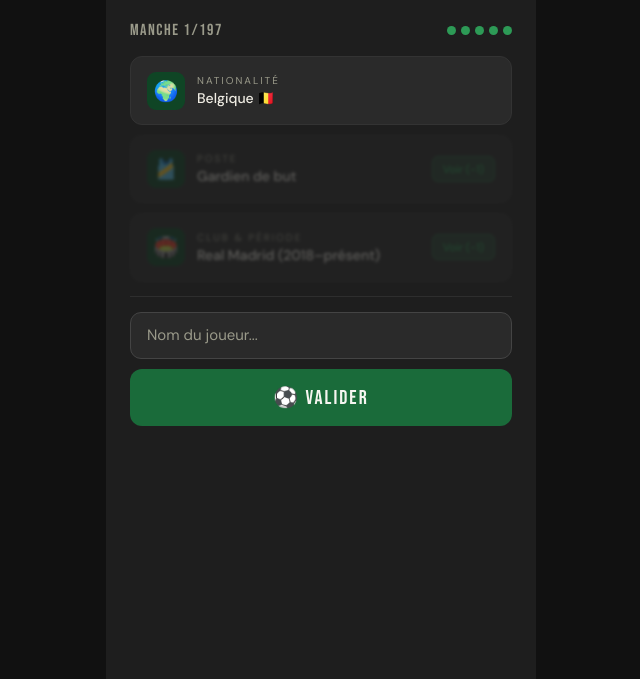
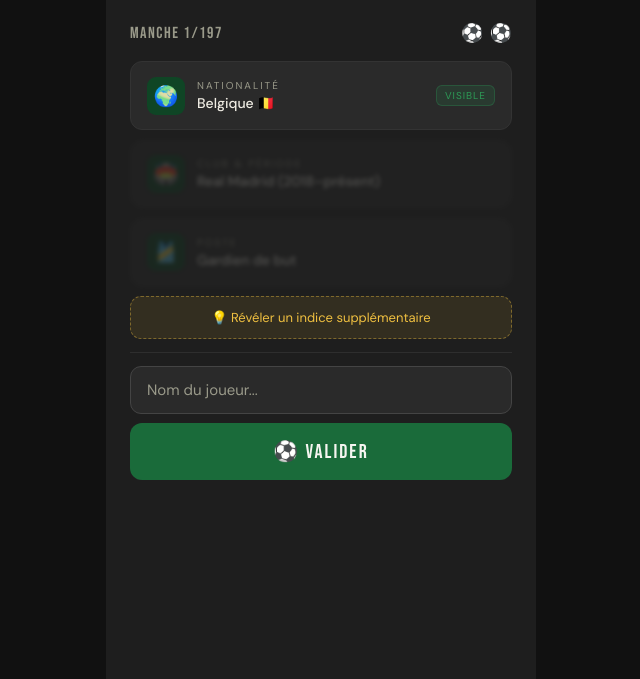
Before and after one commit to anaisha08/footguessr, a plain HTML site: page index.html in a window 1280 px wide. Both pictures are taken after a click on the button "⚽ Lancer la partie". Shown: the part 121-800 px from the top of the page, without its empty margins (319-959 px from the left). Drawn offline with Linux system fonts and the light colour scheme.

Commit message:
change rules

```diff
--- a/index.html
+++ b/index.html
@@ -57,21 +57,35 @@
     .btn-primary:hover{background:var(--green-light);}
     .btn-primary:active{transform:scale(0.98);}
 
+    .btn-secondary{width:100%;background:transparent;border:1px solid #444;border-radius:12px;padding:0.85rem;font-family:'DM Sans',sans-serif;font-size:14px;color:var(--text-muted);cursor:pointer;margin-top:0.7rem;transition:border-color 0.15s,color 0.15s;}
+    .btn-secondary:hover{border-color:#666;color:var(--text);}
+
+    /* GAME */
     .round-bar{display:flex;align-items:center;justify-content:space-between;margin-bottom:1rem;}
     .round-label{font-family:'Bebas Neue',sans-serif;font-size:16px;letter-spacing:1.5px;color:var(--text-muted);}
-    .lives-wrap{display:flex;gap:5px;}
-    .life-dot{width:9px;height:9px;border-radius:50%;background:var(--green-light);transition:background 0.25s;}
-    .life-dot.used{background:#3a3a3a;}
 
-    .clue-card{background:var(--surface2);border-radius:12px;padding:0.9rem 1rem;margin-bottom:0.6rem;display:flex;align-items:center;gap:12px;border:1px solid #333;transition:opacity 0.3s,filter 0.3s;}
-    .clue-card.locked{opacity:0.3;filter:blur(1.5px);pointer-events:none;}
+    /* Essais visuels : 2 balles */
+    .tries-wrap{display:flex;gap:6px;align-items:center;}
+    .try-ball{font-size:18px;transition:filter 0.25s,opacity 0.25s;}
+    .try-ball.used{filter:grayscale(1);opacity:0.3;}
+
+    .clue-card{background:var(--surface2);border-radius:12px;padding:0.9rem 1rem;margin-bottom:0.6rem;display:flex;align-items:center;gap:12px;border:1px solid #333;transition:opacity 0.35s,filter 0.35s;}
+    .clue-card.locked{opacity:0.25;filter:blur(2px);pointer-events:none;}
     .clue-icon{width:38px;height:38px;background:var(--green-dark);border-radius:9px;display:flex;align-items:center;justify-content:center;font-size:20px;flex-shrink:0;}
     .clue-label{font-size:10px;letter-spacing:2px;text-transform:uppercase;color:var(--text-muted);margin-bottom:2px;}
     .clue-value{font-size:14px;font-weight:500;line-height:1.3;}
-    .reveal-btn{margin-left:auto;flex-shrink:0;background:rgba(45,154,86,0.2);border:1px solid rgba(45,154,86,0.4);border-radius:7px;padding:5px 10px;font-size:11px;color:var(--green-light);cursor:pointer;font-family:'DM Sans',sans-serif;font-weight:500;}
-    .reveal-btn:hover{background:rgba(45,154,86,0.35);}
 
-    .divider{height:1px;background:#2e2e2e;margin:0.9rem 0;}
+    /* Badge "indice visible" */
+    .clue-badge{margin-left:auto;flex-shrink:0;font-size:10px;letter-spacing:1px;text-transform:uppercase;color:var(--green-light);background:rgba(45,154,86,0.15);border:1px solid rgba(45,154,86,0.3);border-radius:6px;padding:3px 8px;}
+
+    /* Bouton révéler indice — unique */
+    .reveal-area{margin-bottom:0.8rem;}
+    .reveal-btn-big{width:100%;background:rgba(240,192,64,0.1);border:1px dashed rgba(240,192,64,0.4);border-radius:11px;padding:0.75rem;font-family:'DM Sans',sans-serif;font-size:13px;color:var(--gold);cursor:pointer;transition:background 0.15s;display:flex;align-items:center;justify-content:center;gap:8px;}
+    .reveal-btn-big:hover{background:rgba(240,192,64,0.18);}
+    .reveal-btn-big:disabled{opacity:0.35;cursor:not-allowed;}
+    .reveal-btn-big.used{opacity:0.3;cursor:not-allowed;border-style:solid;}
+
+    .divider{height:1px;background:#2e2e2e;margin:0.8rem 0;}
 
     #g-input{width:100%;background:var(--surface2);border:1.5px solid #444;border-radius:11px;padding:0.8rem 1rem;font-size:15px;color:var(--text);font-family:'DM Sans',sans-serif;outline:none;transition:border-color 0.2s;margin-bottom:0.6rem;}
     #g-input:focus{border-color:var(--green-light);}
@@ -91,15 +105,13 @@
     .result-emoji{font-size:36px;margin-bottom:6px;}
     .result-title{font-family:'Bebas Neue',sans-serif;font-size:22px;letter-spacing:2px;color:var(--gold);}
     .result-player{font-size:13px;color:rgba(245,245,240,0.75);margin-top:5px;}
-    .btn-gold{margin-top:12px;background:var(--gold);border:none;border-radius:9px;padding:0.65rem 1.5rem;font-family:'Bebas Neue',sans-serif;font-size:17px;letter-spacing:1.5px;color:var(--green-dark);cursor:pointer;}
-    .btn-gold:hover{background:#e8b830;}
+    .result-btns{display:flex;gap:8px;justify-content:center;margin-top:12px;}
+    .btn-gold{background:var(--gold);border:none;border-radius:9px;padding:0.65rem 1.5rem;font-family:'Bebas Neue',sans-serif;font-size:17px;letter-spacing:1.5px;color:var(--green-dark);cursor:pointer;}
+    .btn-ghost{background:transparent;border:1px solid rgba(240,192,64,0.4);border-radius:9px;padding:0.65rem 1rem;font-family:'DM Sans',sans-serif;font-size:13px;color:var(--gold);cursor:pointer;}
 
     .loading-screen{display:flex;flex-direction:column;align-items:center;justify-content:center;padding:3rem 1.5rem;text-align:center;}
     .spinner{width:44px;height:44px;border:3px solid var(--surface3);border-top-color:var(--green-light);border-radius:50%;animation:spin 0.8s linear infinite;margin-bottom:1rem;}
     @keyframes spin{to{transform:rotate(360deg);}}
-
-    .btn-secondary{width:100%;background:transparent;border:1px solid #444;border-radius:12px;padding:0.85rem;font-family:'DM Sans',sans-serif;font-size:14px;color:var(--text-muted);cursor:pointer;margin-top:0.7rem;transition:border-color 0.15s,color 0.15s;}
-    .btn-secondary:hover{border-color:#666;color:var(--text);}
   </style>
 </head>
 <body>
@@ -125,7 +137,7 @@
   <!-- Menu -->
   <div id="screen-menu" class="screen">
     <div class="section-title">🎯 Choisir une époque</div>
-    <div class="section-sub">Filtre les joueurs par génération ou joue avec tous !</div>
+    <div class="section-sub">2 essais par joueur · 1 indice révélable · Indice de départ aléatoire</div>
     <div class="era-grid">
       <button class="era-btn selected" onclick="selectEra('all',this)"><span class="era-icon">🌍</span>Toutes</button>
       <button class="era-btn" onclick="selectEra('classic',this)"><span class="era-icon">🏆</span>Classiques</button>
@@ -147,43 +159,63 @@
   <div id="screen-game" class="screen">
     <div class="round-bar">
       <div class="round-label" id="round-label">Manche 1</div>
-      <div class="lives-wrap" id="lives-wrap"></div>
+      <div class="tries-wrap" id="tries-wrap"></div>
     </div>
-    <div class="clue-card" id="gc1">
-      <div class="clue-icon">🌍</div>
-      <div><div class="clue-label">Nationalité</div><div class="clue-value" id="gc1-val">—</div></div>
+
+    <!-- 3 indices, ordre aléatoire -->
+    <div class="clue-card" id="gc-a">
+      <div class="clue-icon" id="gc-a-icon">🌍</div>
+      <div><div class="clue-label" id="gc-a-label">Indice</div><div class="clue-value" id="gc-a-val">—</div></div>
+      <div class="clue-badge">visible</div>
     </div>
-    <div class="clue-card locked" id="gc2">
-      <div class="clue-icon">🎽</div>
-      <div><div class="clue-label">Poste</div><div class="clue-value" id="gc2-val">—</div></div>
-      <button class="reveal-btn" onclick="revealClue(2)">Voir (−1)</button>
+    <div class="clue-card locked" id="gc-b">
+      <div class="clue-icon" id="gc-b-icon">🎽</div>
+      <div><div class="clue-label" id="gc-b-label">Indice</div><div class="clue-value" id="gc-b-val">—</div></div>
     </div>
-    <div class="clue-card locked" id="gc3">
-      <div class="clue-icon">🏟️</div>
-      <div><div class="clue-label">Club & Période</div><div class="clue-value" id="gc3-val">—</div></div>
-      <button class="reveal-btn" onclick="revealClue(3)">Voir (−1)</button>
+    <div class="clue-card locked" id="gc-c">
+      <div class="clue-icon" id="gc-c-icon">🏟️</div>
+      <div><div class="clue-label" id="gc-c-label">Indice</div><div class="clue-value" id="gc-c-val">—</div></div>
     </div>
+
+    <!-- Bouton révéler unique -->
+    <div class="reveal-area">
+      <button class="reveal-btn-big" id="reveal-btn" onclick="revealClue()">
+        💡 Révéler un indice supplémentaire
+      </button>
+    </div>
+
     <div class="divider"></div>
+
     <input id="g-input" type="text" placeholder="Nom du joueur..." autocomplete="off"
       oninput="onInput(this.value)"
       onkeydown="if(event.key==='Enter')submitGuess()"/>
     <div class="suggestions" id="g-sug"></div>
     <button class="btn-primary" onclick="submitGuess()">⚽ Valider</button>
+
     <div style="margin-top:0.9rem;" id="attempts-list"></div>
     <div id="result-wrap"></div>
   </div>
 </div>
 
 <script>
+// Définition des 3 indices possibles
+const CLUE_DEFS = [
+  { key:'country', icon:'🌍', label:'Nationalité' },
+  { key:'position', icon:'🎽', label:'Poste' },
+  { key:'club',    icon:'🏟️', label:'Club & Période' }
+];
+
 const BEST_KEY = 'fg_best';
 let ALL_PLAYERS = [];
 let state = {
   era:'all', pool:[], order:[], round:0,
-  score:0, lives:5, livesMax:5,
-  solved:false, failed:false, current:null, started:false
+  score:0, tries:2, triesMax:2,
+  solved:false, failed:false, current:null,
+  started:false,
+  clueOrder:[],   // ordre des 3 indices pour cette manche [0,1,2] mélangé
+  revealed:false  // l'indice bonus a-t-il été révélé ?
 };
 
-// Chargement du JSON
 async function loadPlayers() {
   try {
     const res = await fetch('./players.json');
@@ -234,121 +266,157 @@ function startGame() {
   loadRound();
 }
 
-function continueGame() {
-  showScreen('screen-game');
-}
+function continueGame() { showScreen('screen-game'); }
 
 function loadRound() {
   const idx = state.order[state.round % state.order.length];
   state.current = state.pool[idx];
-  state.lives = state.livesMax;
-  state.solved = false; state.failed = false;
+  state.tries = state.triesMax;
+  state.solved = false;
+  state.failed = false;
+  state.revealed = false;
 
-  document.getElementById('gc1-val').textContent = state.current.country;
-  document.getElementById('gc2-val').textContent = state.current.position;
-  document.getElementById('gc3-val').textContent = state.current.club;
-  document.getElementById('gc2').classList.add('locked');
-  document.getElementById('gc3').classList.add('locked');
+  // Ordre aléatoire des indices
+  state.clueOrder = shuffle([0, 1, 2]);
+
+  // Remplir les 3 slots (a = visible, b et c = cachés)
+  renderClues();
+
+  // Reset UI
+  document.getElementById('gc-b').classList.add('locked');
+  document.getElementById('gc-c').classList.add('locked');
   document.getElementById('attempts-list').innerHTML = '';
   document.getElementById('result-wrap').innerHTML = '';
   document.getElementById('g-input').value = '';
   document.getElementById('g-input').disabled = false;
   document.getElementById('g-sug').style.display = 'none';
+
+  const revBtn = document.getElementById('reveal-btn');
+  revBtn.disabled = false;
+  revBtn.classList.remove('used');
+  revBtn.innerHTML = '💡 Révéler un indice supplémentaire';
+
   document.getElementById('round-label').textContent = `Manche ${state.round+1}/${state.pool.length}`;
   document.getElementById('prog-fill').style.width = `${(state.round/state.pool.length)*100}%`;
   document.getElementById('score-pill').textContent = `Score : ${state.score}`;
   document.getElementById('pool-pill').textContent = `Pool : ${state.pool.length} joueurs`;
-  updateLives();
+  updateTries();
 }
 
-function updateLives() {
-  const w = document.getElementById('lives-wrap');
+function renderClues() {
+  const p = state.current;
+  const slots = ['a','b','c'];
+  slots.forEach((slot, i) => {
+    const def = CLUE_DEFS[state.clueOrder[i]];
+    document.getElementById(`gc-${slot}-icon`).textContent = def.icon;
+    document.getElementById(`gc-${slot}-label`).textContent = def.label;
+    document.getElementById(`gc-${slot}-val`).textContent = p[def.key];
+  });
+}
+
+function updateTries() {
+  const w = document.getElementById('tries-wrap');
   w.innerHTML = '';
-  for(let i=0;i<state.livesMax;i++){
-    const d=document.createElement('div');
-    d.className='life-dot'+(i>=state.lives?' used':'');
-    w.appendChild(d);
+  for(let i=0;i<state.triesMax;i++){
+    const ball = document.createElement('span');
+    ball.className = 'try-ball' + (i >= state.tries ? ' used' : '');
+    ball.textContent = '⚽';
+    w.appendChild(ball);
   }
 }
 
-function revealClue(n) {
-  if(state.lives<=1||state.solved||state.failed)return;
-  state.lives--;
-  document.getElementById(`gc${n}`).classList.remove('locked');
-  updateLives();
+// Révèle le 2ème indice (slot b) — 1 seul droit
+function revealClue() {
+  if(state.revealed || state.solved || state.failed) return;
+  state.revealed = true;
+  document.getElementById('gc-b').classList.remove('locked');
+  const btn = document.getElementById('reveal-btn');
+  btn.disabled = true;
+  btn.classList.add('used');
+  btn.innerHTML = '✅ Indice révélé';
 }
 
-function norm(s){return s.toLowerCase().normalize('NFD').replace(/[\u0300-\u036f]/g,'').trim();}
+function norm(s){ return s.toLowerCase().normalize('NFD').replace(/[\u0300-\u036f]/g,'').trim(); }
 
 function onInput(val) {
-  const sug=document.getElementById('g-sug');
+  const sug = document.getElementById('g-sug');
   if(!val.trim()){sug.style.display='none';return;}
-  const n=norm(val);
-  const matches=[...new Set(state.pool.map(p=>p.name))].filter(name=>norm(name).includes(n)).slice(0,6);
+  const n = norm(val);
+  const matches = [...new Set(state.pool.map(p=>p.name))].filter(name=>norm(name).includes(n)).slice(0,6);
   if(!matches.length){sug.style.display='none';return;}
-  sug.innerHTML=matches.map(m=>`<div class="sug-item" onclick="pickSug('${m.replace(/'/g,"\\'")}')">${m}</div>`).join('');
-  sug.style.display='block';
+  sug.innerHTML = matches.map(m=>`<div class="sug-item" onclick="pickSug('${m.replace(/'/g,"\\'")}')">${m}</div>`).join('');
+  sug.style.display = 'block';
 }
 
 function pickSug(name){
-  document.getElementById('g-input').value=name;
-  document.getElementById('g-sug').style.display='none';
+  document.getElementById('g-input').value = name;
+  document.getElementById('g-sug').style.display = 'none';
 }
 
 function submitGuess(){
-  if(state.solved||state.failed)return;
-  const val=document.getElementById('g-input').value.trim();
-  if(!val)return;
-  document.getElementById('g-sug').style.display='none';
-  const nv=norm(val);
-  const answers=state.current.answers||[norm(state.current.name)];
-  const correct=answers.some(a=>norm(a)===nv);
-  const close=!correct&&answers.some(a=>{const na=norm(a);return na.includes(nv)||nv.includes(na.split(' ').pop());});
+  if(state.solved || state.failed) return;
+  const val = document.getElementById('g-input').value.trim();
+  if(!val) return;
+  document.getElementById('g-sug').style.display = 'none';
 
-  const item=document.createElement('div');
-  item.className='attempt-row';
-  item.innerHTML=correct
-    ?`<span style="font-size:16px">✅</span><span style="color:#2d9a56">${val}</span>`
-    :close
-    ?`<span style="font-size:16px">🟡</span><span style="color:#f0c040">${val}</span><span style="font-size:11px;color:#666;margin-left:4px">(proche !)</span>`
-    :`<span style="font-size:16px">❌</span><span style="color:#e03535">${val}</span>`;
+  const nv = norm(val);
+  const answers = state.current.answers || [norm(state.current.name)];
+  const correct = answers.some(a => norm(a) === nv);
+  const close = !correct && answers.some(a => {
+    const na = norm(a);
+    return na.includes(nv) || nv.includes(na.split(' ').pop());
+  });
+
+  const item = document.createElement('div');
+  item.className = 'attempt-row';
+  item.innerHTML = correct
+    ? `<span style="font-size:16px">✅</span><span style="color:#2d9a56">${val}</span>`
+    : close
+    ? `<span style="font-size:16px">🟡</span><span style="color:#f0c040">${val}</span><span style="font-size:11px;color:#666;margin-left:4px">(proche !)</span>`
+    : `<span style="font-size:16px">❌</span><span style="color:#e03535">${val}</span>`;
   document.getElementById('attempts-list').prepend(item);
-  document.getElementById('g-input').value='';
+  document.getElementById('g-input').value = '';
 
   if(correct){
-    state.solved=true;
-    state.score+=Math.max(10,state.lives*20);
-    const best=parseInt(localStorage.getItem(BEST_KEY)||'0');
-    if(state.score>best)localStorage.setItem(BEST_KEY,state.score);
+    state.solved = true;
+    // Score : 100 si trouvé du 1er coup sans indice, moins sinon
+    const bonus = (state.tries === state.triesMax ? 50 : 0) + (state.revealed ? 0 : 30);
+    state.score += 20 + bonus;
+    const best = parseInt(localStorage.getItem(BEST_KEY)||'0');
+    if(state.score > best) localStorage.setItem(BEST_KEY, state.score);
     showResult(true);
   } else {
-    state.lives=Math.max(0,state.lives-1);
-    updateLives();
-    if(state.lives===0){state.failed=true;showResult(false);}
+    state.tries = Math.max(0, state.tries - 1);
+    updateTries();
+    // Si dernier essai raté → révèle automatiquement l'indice bonus si pas encore révélé
+    if(state.tries === 1 && !state.revealed) {
+      revealClue();
+    }
+    if(state.tries === 0){ state.failed = true; showResult(false); }
   }
 }
 
 function showResult(won){
-  document.getElementById('g-input').disabled=true;
-  document.getElementById('score-pill').textContent=`Score : ${state.score}`;
-  const box=document.createElement('div');
-  box.className='result-box';
-  box.innerHTML=`
-    <div class="result-emoji">${won?'🏆':'😞'}</div>
-    <div class="result-title">${won?'Bien joué !':'Perdu !'}</div>
+  document.getElementById('g-input').disabled = true;
+  document.getElementById('score-pill').textContent = `Score : ${state.score}`;
+  const box = document.createElement('div');
+  box.className = 'result-box';
+  box.innerHTML = `
+    <div class="result-emoji">${won ? '🏆' : '😞'}</div>
+    <div class="result-title">${won ? 'Bien joué !' : 'Perdu !'}</div>
     <div class="result-player">C'était : <strong>${state.current.name}</strong></div>
-    <div style="display:flex;gap:8px;justify-content:center;margin-top:12px;">
+    <div class="result-btns">
       <button class="btn-gold" onclick="nextRound()">Suivant →</button>
-      <button onclick="backToMenu()" style="background:transparent;border:1px solid rgba(240,192,64,0.4);border-radius:9px;padding:0.65rem 1rem;font-family:'DM Sans',sans-serif;font-size:13px;color:var(--gold);cursor:pointer;">Menu</button>
+      <button class="btn-ghost" onclick="backToMenu()">Menu</button>
     </div>`;
   document.getElementById('result-wrap').appendChild(box);
 }
 
 function nextRound(){
   state.round++;
-  if(state.round>=state.pool.length){
-    state.order=shuffle([...Array(state.pool.length).keys()]);
-    state.round=0;
+  if(state.round >= state.pool.length){
+    state.order = shuffle([...Array(state.pool.length).keys()]);
+    state.round = 0;
   }
   loadRound();
 }
```
